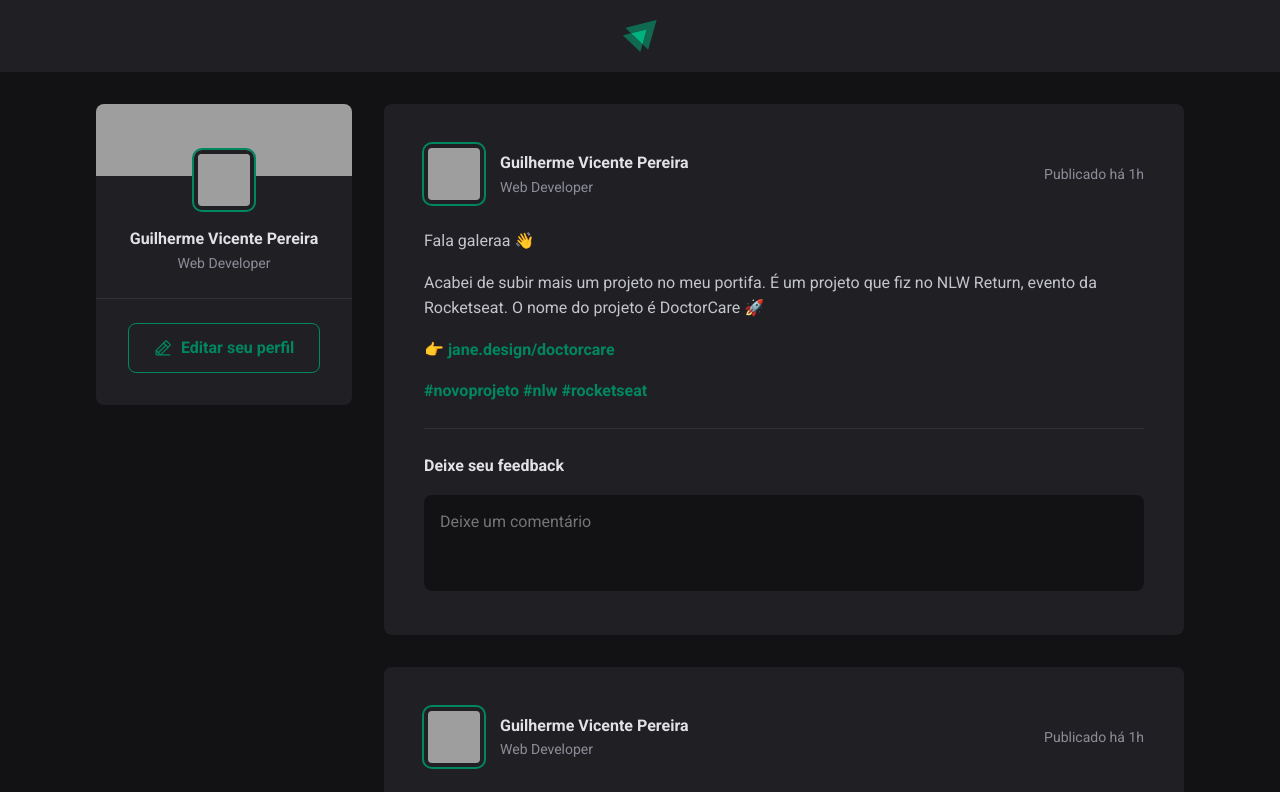
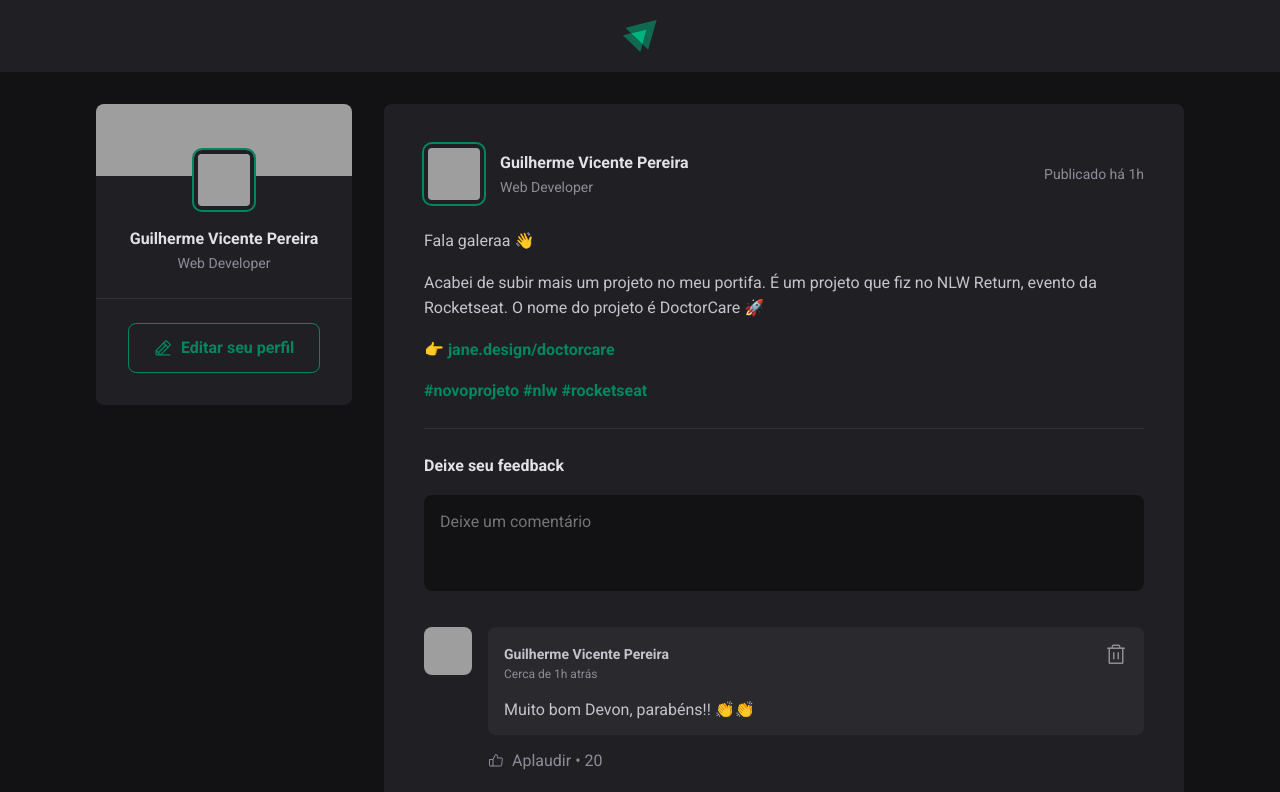
Before and after one commit to guivicentep/ignite-rw-ignite-feed, a React (Vite) app: page / in a window 1280 px wide. Shown: the top 792 px of the page. Built offline with nearby package versions, Linux system fonts and the light colour scheme; grey boxes are pictures that could not be loaded.

Commit message:
feat: Criando componente de Comentários

```diff
--- /dev/null
+++ b/src/components/Comment.jsx
@@ -0,0 +1,34 @@
+import { ThumbsUp, Trash } from 'phosphor-react'
+import styles from './Comment.module.css'
+
+export function Comment() {
+    return (
+        <div className={styles.comment}>
+            <img src="https://github.com/guivicentep.png" alt="" />
+
+            <div className={styles.commentBox}>
+                <div className={styles.commentContent}>
+                    <header>
+                        <div className={styles.authorAndTime}>
+                            <strong>Guilherme Vicente Pereira</strong>
+                            <time title="11 de Maio às 08:13h" dateTime='2022-05-11 08:13:30'>Cerca de 1h atrás</time>
+                        </div>
+
+                        <button title="Deletar comentário">
+                            <Trash size={24}/>
+                        </button>
+                    </header>
+
+                    <p>Muito bom Devon, parabéns!! 👏👏</p>
+                </div>
+
+                <footer>
+                    <button>
+                        <ThumbsUp />
+                        Aplaudir <span>20</span>
+                    </button>
+                </footer>
+            </div>
+        </div>
+    )
+}
--- /dev/null
+++ b/src/components/Comment.module.css
@@ -0,0 +1,88 @@
+.comment {
+    margin-top: 1.5rem;
+    display: flex;
+    gap: 1rem;
+}
+
+.comment > img {
+    width: 3rem;
+    height: 3rem;
+    border-radius: 8px;
+}
+
+.commentBox {
+    flex: 1;
+}
+
+.commentContent {
+    background: var(--gray-700);
+    border-radius: 8px;
+    padding: 1rem;
+}
+
+.commentContent header {
+    display: flex;
+    align-items: flex-start;
+    justify-content: space-between;
+}
+
+.authorAndTime strong {
+    display: block;
+    font-size: 0.875rem;
+    line-height: 1.6;
+}
+
+.authorAndTime time {
+    display: block;
+    font-size: 0.75rem;
+    line-height: 1.6;
+    color: var(--gray-400);
+}
+
+.commentContent header button {
+    background: transparent;
+    border: 0;
+    color: var(--gray-400);
+    cursor: pointer;
+
+    line-height: 0;
+    border-radius: 2px;
+}
+
+.commentContent header button:hover {
+    color: var(--red-500);
+}
+
+.commentContent p {
+    margin-top: 1rem;
+    color: var(--gray-300);
+}
+
+.commentBox footer {
+    margin-top: 1rem;
+}
+
+.commentBox footer button {
+    background: transparent;
+    border: 0;
+    color: var(--gray-400);
+    cursor: pointer;
+
+    display: flex;
+    align-items: center;
+
+    border-radius: 2px;
+}
+
+.commentBox footer button:hover {
+    color: var(--green-300);
+}
+
+.commentBox footer button svg {
+    margin-right: 0.5rem;
+}
+
+.commentBox footer button span::before {
+    content: "\2022";
+    padding: 0 0.25rem;
+}
--- a/src/components/Post.jsx
+++ b/src/components/Post.jsx
@@ -1,3 +1,4 @@
+import { Comment } from './Comment';
 import styles from './Post.module.css';
 
 export function Post() {
@@ -36,6 +37,12 @@
                     <button type="submit">Publicar</button>
                 </footer>
             </form>
+
+            <div className={styles.commentList}>
+                <Comment />
+                <Comment />
+                <Comment />
+            </div>
         </article>
     )
 }
--- a/src/components/Post.module.css
+++ b/src/components/Post.module.css
@@ -117,3 +117,7 @@
 .commentForm button[type=submit]:hover {
     background: var(--green-300);
 }
+
+.commentList {
+    margin-top: 2rem;
+}
--- a/src/global.css
+++ b/src/global.css
@@ -10,6 +10,8 @@
 
     --green-300: #00B37E;
     --green-500: #00875F;
+
+    --red-500: #F75A68;
 }
 
 :focus {
```
